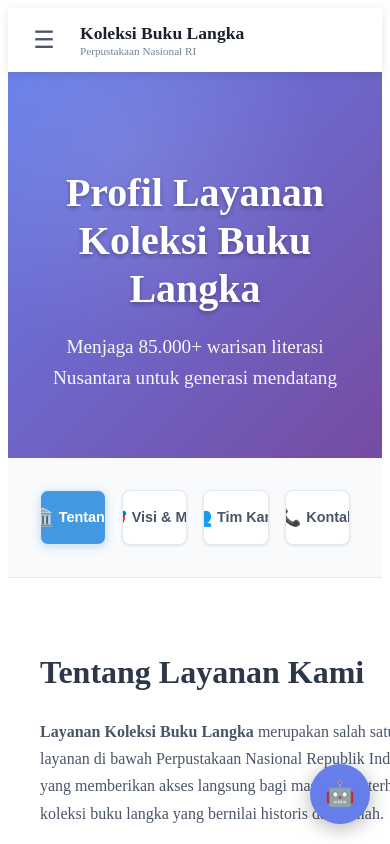
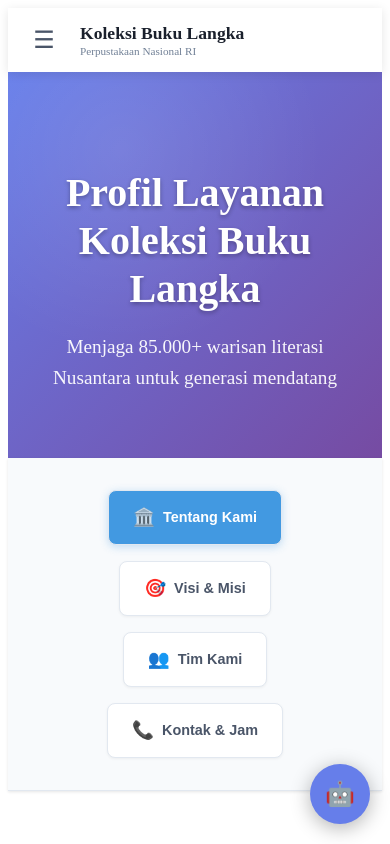
Before and after one commit to aditya-tn/perpustakaan-buku-langka-pusat, a Next.js app: page /profil in a window 390 px wide. Shown: the top 844 px of the page. Built offline with nearby package versions, Linux system fonts and the light colour scheme.

Commit message:
Refactor TabNavigation for mobile responsiveness

```diff
--- a/components/profil/TabNavigation.js
+++ b/components/profil/TabNavigation.js
@@ -1,26 +1,11 @@
-// components/profil/TabNavigation.js - FIXED MOBILE VERSION
-import { useState, useEffect } from 'react'
-
+// components/profil/TabNavigation.js - FIXED MOBILE
 export default function TabNavigation({ activeTab, setActiveTab, isMobile }) {
-  const [isScrolled, setIsScrolled] = useState(false)
-
   const tabs = [
-    { id: 'tentang', label: 'Tentang', icon: '🏛️', shortLabel: 'Tentang' },
-    { id: 'visi-misi', label: 'Visi & Misi', icon: '🎯', shortLabel: 'Visi' },
-    { id: 'pegawai', label: 'Tim Kami', icon: '👥', shortLabel: 'Tim' },
-    { id: 'kontak', label: 'Kontak', icon: '📞', shortLabel: 'Kontak' }
+    { id: 'tentang', label: 'Tentang Kami', icon: '🏛️' },
+    { id: 'visi-misi', label: 'Visi & Misi', icon: '🎯' },
+    { id: 'pegawai', label: 'Tim Kami', icon: '👥' },
+    { id: 'kontak', label: 'Kontak & Jam', icon: '📞' }
   ]
-
-  // Handle scroll untuk hide/show navigation
-  useEffect(() => {
-    const handleScroll = () => {
-      const scrollY = window.scrollY
-      setIsScrolled(scrollY > 100)
-    }
-
-    window.addEventListener('scroll', handleScroll, { passive: true })
-    return () => window.removeEventListener('scroll', handleScroll)
-  }, [])
 
   return (
     <div style={{
@@ -28,22 +13,21 @@ export default function TabNavigation({ activeTab, setActiveTab, isMobile }) {
       justifyContent: 'center',
       gap: isMobile ? '0.25rem' : '1rem',
       padding: isMobile ? '1rem 0.5rem' : '2rem',
-      flexWrap: 'nowrap',
-      backgroundColor: isScrolled ? 'rgba(248, 250, 252, 0.95)' : '#f8fafc',
+      flexWrap: 'wrap',
+      backgroundColor: '#f8fafc',
       borderBottom: '1px solid #e2e8f0',
       position: 'sticky',
-      top: 0,
+      top: isMobile ? '0' : '0',
       zIndex: 100,
       backdropFilter: 'blur(10px)',
-      transition: 'all 0.3s ease',
-      boxShadow: isScrolled ? '0 2px 20px rgba(0,0,0,0.1)' : 'none'
+      boxShadow: '0 1px 3px rgba(0,0,0,0.1)'
     }}>
       {tabs.map(tab => (
         <button
           key={tab.id}
           onClick={() => setActiveTab(tab.id)}
           style={{
-            padding: isMobile ? '0.6rem 0.5rem' : '1rem 1.5rem',
+            padding: isMobile ? '0.6rem 0.8rem' : '1rem 1.5rem',
             backgroundColor: activeTab === tab.id ? '#4299e1' : 'white',
             color: activeTab === tab.id ? 'white' : '#4a5568',
             border: '1px solid #e2e8f0',
@@ -53,34 +37,27 @@ export default function TabNavigation({ activeTab, setActiveTab, isMobile }) {
             transition: 'all 0.3s ease',
             display: 'flex',
             alignItems: 'center',
+            gap: '0.5rem',
+            boxShadow: activeTab === tab.id ? '0 2px 8px rgba(66, 153, 225, 0.3)' : '0 1px 3px rgba(0,0,0,0.05)',
+            fontSize: isMobile ? '0.7rem' : '0.9rem',
+            minWidth: isMobile ? 'calc(50% - 0.5rem)' : '140px',
             justifyContent: 'center',
-            gap: '0.3rem',
-            boxShadow: activeTab === tab.id ? '0 2px 8px rgba(66, 153, 225, 0.3)' : '0 1px 3px rgba(0,0,0,0.1)',
-            fontSize: isMobile ? '0.7rem' : '0.9rem',
-            flex: 1,
-            minWidth: 0,
-            minHeight: isMobile ? '45px' : 'auto',
-            whiteSpace: 'nowrap',
-            overflow: 'hidden',
-            textOverflow: 'ellipsis'
+            flex: isMobile ? '1 1 calc(50% - 0.5rem)' : 'none',
+            maxWidth: isMobile ? 'calc(50% - 0.5rem)' : 'none'
           }}
         >
+          <span style={{ fontSize: isMobile ? '0.9rem' : '1.1rem' }}>{tab.icon}</span>
           <span style={{
-            fontSize: isMobile ? '0.9rem' : '1.1rem',
-            flexShrink: 0
-          }}>
-            {tab.icon}
-          </span>
-          <span style={{
-            display: isMobile ? 'none' : 'block'
+            display: isMobile ? 'none' : 'inline',
+            fontSize: isMobile ? '0.65rem' : '0.9rem'
           }}>
             {tab.label}
           </span>
           <span style={{
-            display: isMobile ? 'block' : 'none',
+            display: isMobile ? 'inline' : 'none',
             fontSize: '0.65rem'
           }}>
-            {tab.shortLabel}
+            {tab.label.split(' ')[0]}
           </span>
         </button>
       ))}
```
